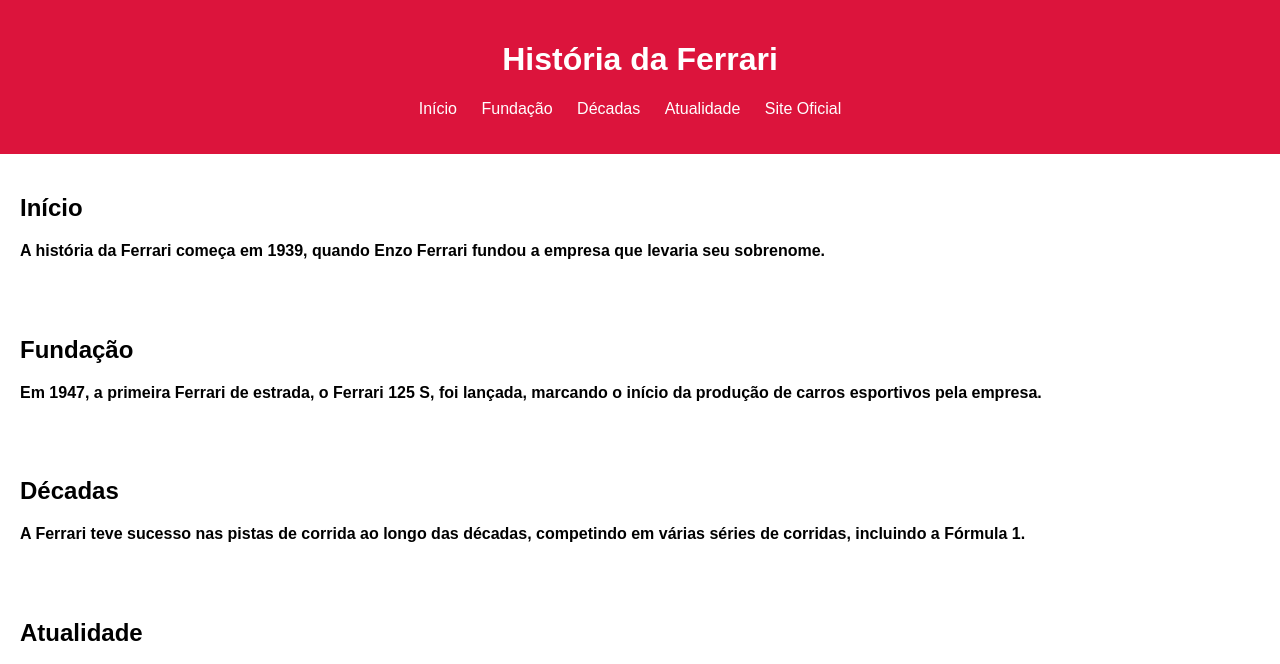
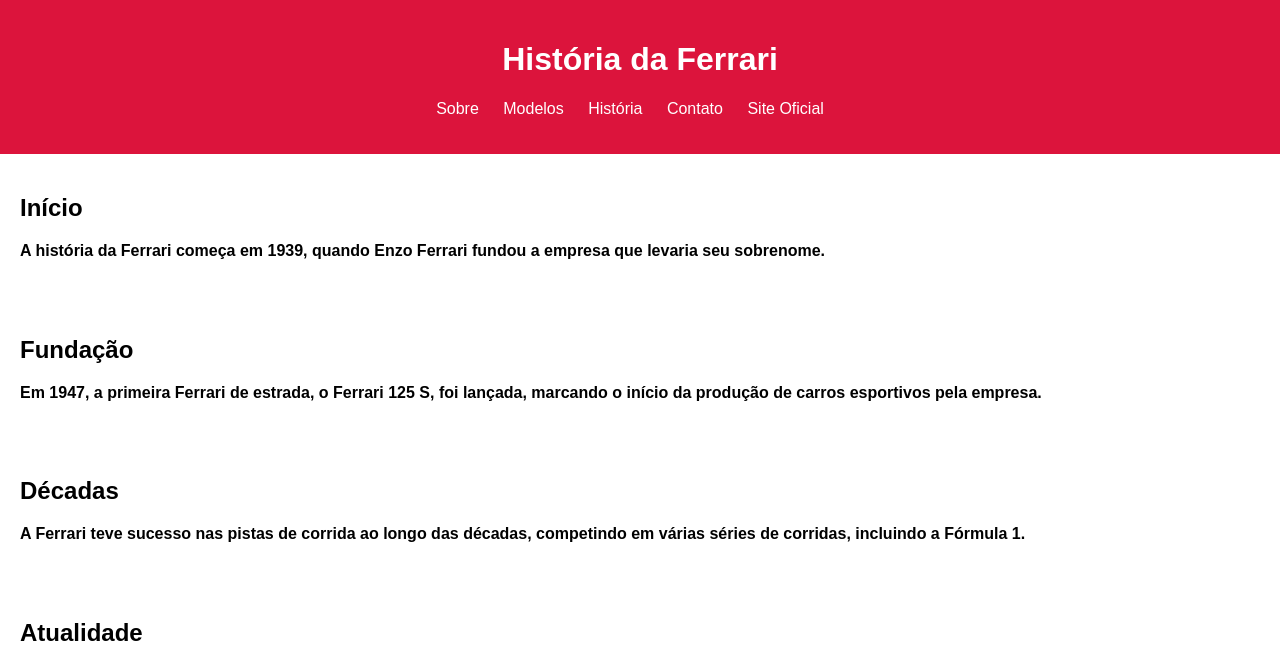
Before and after one commit to RaphaelhOliveira/ferrari, a plain HTML site: page historia.html in a window 1280 px wide. Shown: the top 664 px of the page. Drawn offline with Linux system fonts and the light colour scheme.

Commit message:
Update historia.html

```diff
--- a/historia.html
+++ b/historia.html
@@ -12,10 +12,10 @@
         <h1>História da Ferrari</h1>
         <nav>
             <ul>
-                <li><a href="#inicio">Início</a></li>
-                <li><a href="#fundacao">Fundação</a></li>
-                <li><a href="#decadas">Décadas</a></li>
-                <li><a href="#atualidade">Atualidade</a></li>
+                <li><a href="index.html">Sobre</a></li>
+                <li><a href="modelos.html">Modelos</a></li>
+                <li><a href="historia.html">História</a></li>
+                <li><a href="contato.html">Contato</a></li>
                 <li><a href="https://www.ferrari.com/">Site Oficial</a></li> <!-- Redirecionamento Externo -->
             </ul>
         </nav>
```
